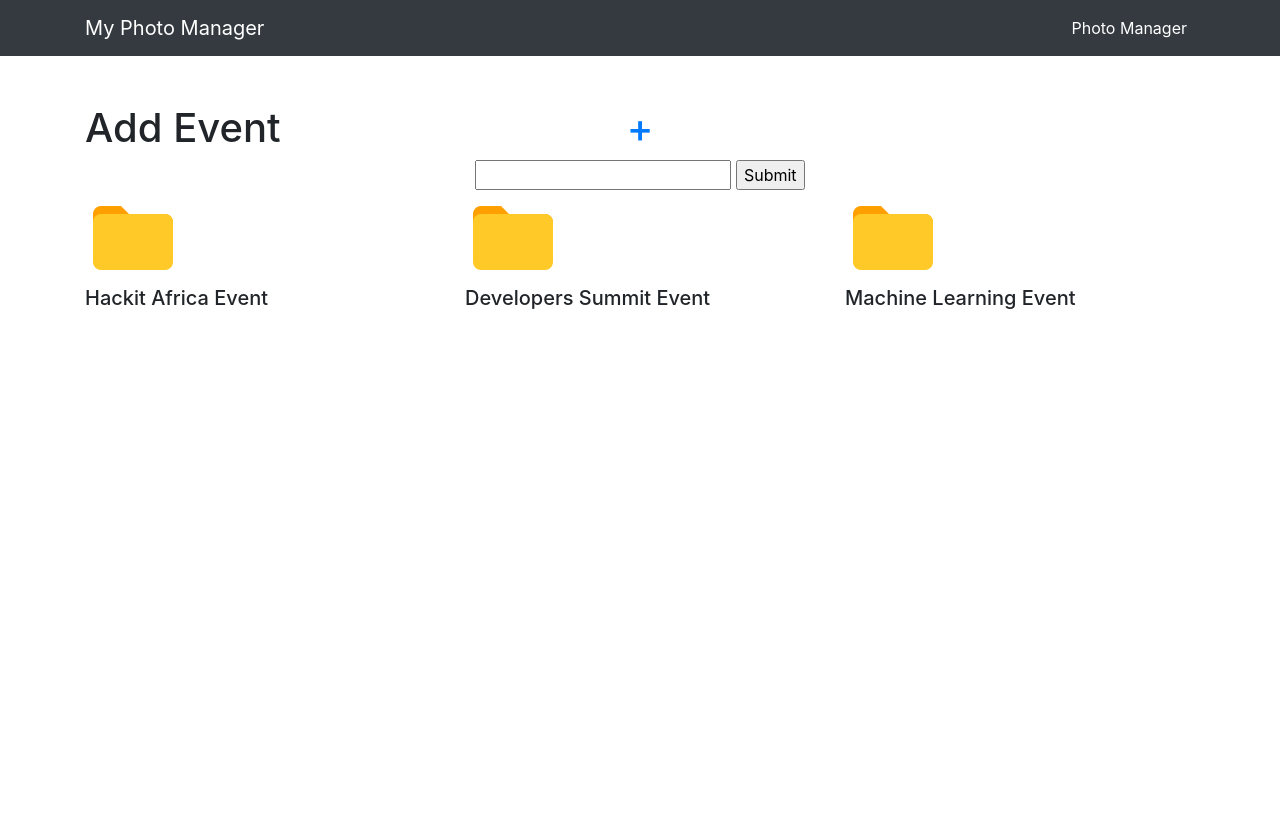
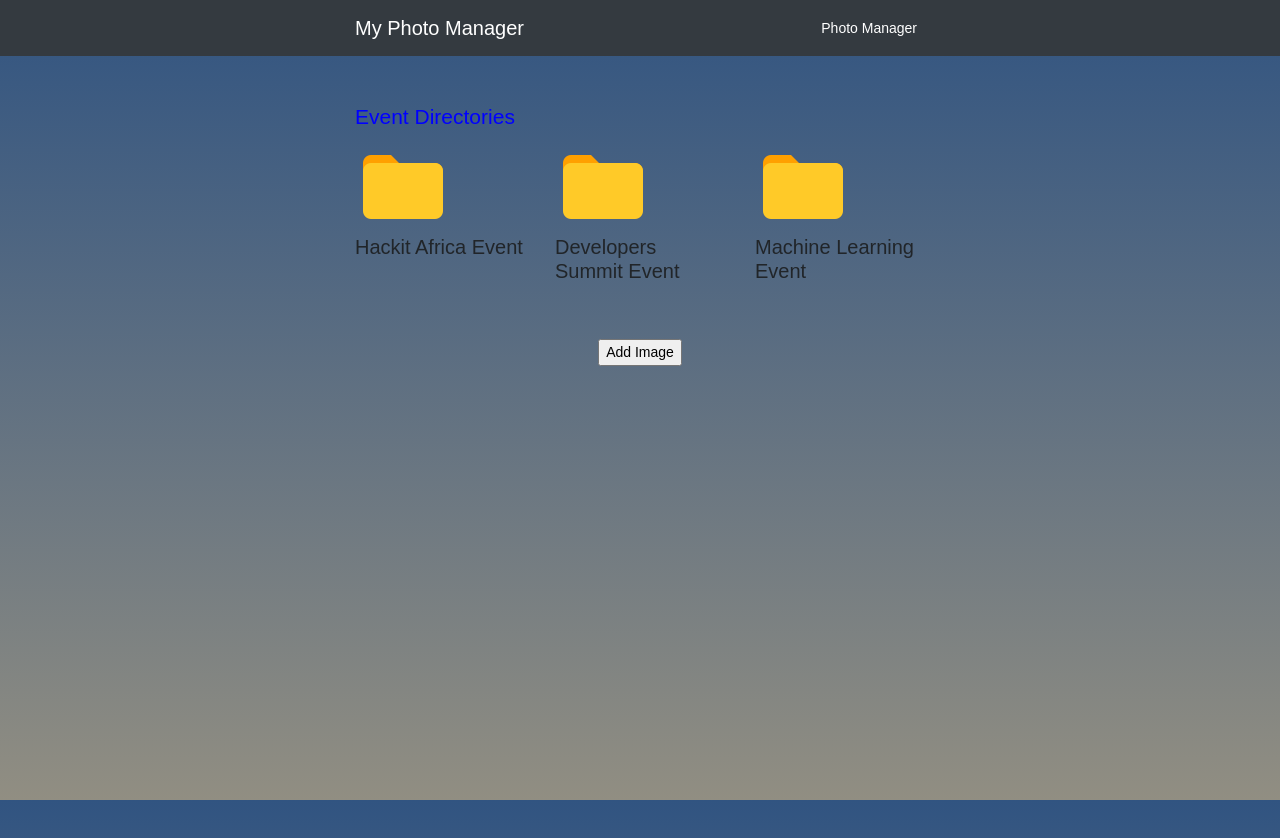
Before and after one commit to jackyk/Hackit, a plain HTML site: page upload.html in a window 1280 px wide. Before the commit the page ends 800 px from the top, so only its background shows below. Drawn offline with Linux system fonts and the light colour scheme.

Commit message:
add Image

```diff
--- a/bootstrap/css/style.css
+++ b/bootstrap/css/style.css
@@ -0,0 +1,54 @@
+body {
+    font-family: sans-serif;
+    background-color: #315481;
+    background-image: linear-gradient(to bottom, #315481, #918e82 100%);
+    background-attachment: fixed;
+
+    position: absolute;
+    top: 0;
+    bottom: 0;
+    left: 0;
+    right: 0;
+
+    padding: 0;
+    margin: 0;
+
+    font-size: 14px;
+}
+
+.container {
+    max-width: 600px;
+    margin: 0 auto;
+    min-height: 100%;
+    /* background: white; */
+}
+
+/* header {
+    background: #d2edf4;
+    background-image: linear-gradient(to bottom, #d0edf5, #e1e5f0 100%);
+    padding: 20px 15px 15px 15px;
+    position: relative;
+}
+
+#login-buttons {
+    display: block;
+} */
+
+h1 {
+    font-size: 1.5em;
+    margin: 0;
+    margin-bottom: 10px;
+    display: inline-block;
+    margin-right: 1em;
+    color: blue;
+}
+
+form {
+    margin-top: 10px;
+    margin-bottom: -10px;
+    position: relative;
+}
+.btn-123
+{
+    margin-top: 40px;
+}
--- a/upload.html
+++ b/upload.html
@@ -40,22 +40,16 @@
     <!-- Page Content -->
     <div class="container">
       <div class="row">
-        <div class="col-lg-4 text-left">
-          <h1 class="mt-5">Add Event</h1>
+        <div class="col-lg-6 text-left">
+          <h1 class="mt-5">Event Directories</h1>
         </div>
-        <div class="col-lg-4 text-center">
-            <!-- <a href=""><h1 class="mt-5"><span><script>alert("this is new")</script><h1>+</h1></span></a> -->
+        <!-- <div class="col-lg-4 text-center">
+            <a href=""><h1 class="mt-5"><span><h1>+</h1></span></a>
             <div class="mt-5">
-                <h1><a href="" onclick="myFunction()" id="popup">+</a></h1>
-                <div id="createFolder">
-                  <form>
-                    <input id="foldername" type="text" value="">
-                    <input type="button" value="Submit" onclick="myFunction()" />
-                  </form>
+                  <input type="button" value="Submit" onclick="uploadImage('https://pbs.twimg.com/profile_images/1046968391389589507/_0r5bQLl_400x400.jpg')" />
             </div>
 
-            </div>
-        </div>
+            </div> -->
         </div>
           <div class="row" id="folderCont">
         <div class="col-lg-4">
@@ -74,12 +68,14 @@
 
       </div>
       <div class="row">
-        <!-- <div class="col-lg-4">
-            <img src="images/folderIcon.png" alt="icon-image">
-            <h5><div id="alert"></div></h5>
-        </div> -->
+        <div class="mt-5 col-lg-12 text-center">
+            <input type="button" id="newbtn" value="Add Image" onclick="uploadImage('https://gdgkenya.org/images/gdgnairobi.jpg')" />
         </div>
+    </div>
+      </div>
+
     <script>
+
                   function myFunction() {
                 // console.log("button clicked")
                 // var imgLoad =
@@ -98,11 +94,24 @@
               document.getElementById("folderCont").append(cont);
               // document.getElementById('alert').innerHTML = Input;
               }
-
-
+            function uploadImage(image){
+              var formData = new FormData();
+              formData.append('upload_preset', 'oeyvnb5f');
+              formData.append('api_key', "731234389757974");
+              formData.append('file',image);
+              var xhr = new XMLHttpRequest();
+          xhr.open("POST", 'https://api.cloudinary.com/v1_1/dsidu8c7m/auto/upload');
+             xhr.onreadystatechange = function () {
+            if (this.readyState == XMLHttpRequest.DONE && this.status == 200) {
+              var response = JSON.parse(this.response);
+                console.log(response.secure_url);
+                alert("Image uploaded to your cloudinary media library");
+              }
+        }
+        xhr.send(formData);
+            }
 
             </script>
-
 
     <!-- Bootstrap core JavaScript -->
     <script src="jquery/jquery.min.js"></script>
```
Also changed, not shown: gulpfile.js (deleted, +0 -41 lines), index.html (+4 -1 lines), package.json (deleted, +0 -36 lines), cloud.js (added), 2 other files. Lines whose indentation alone changed are shown as unchanged.
